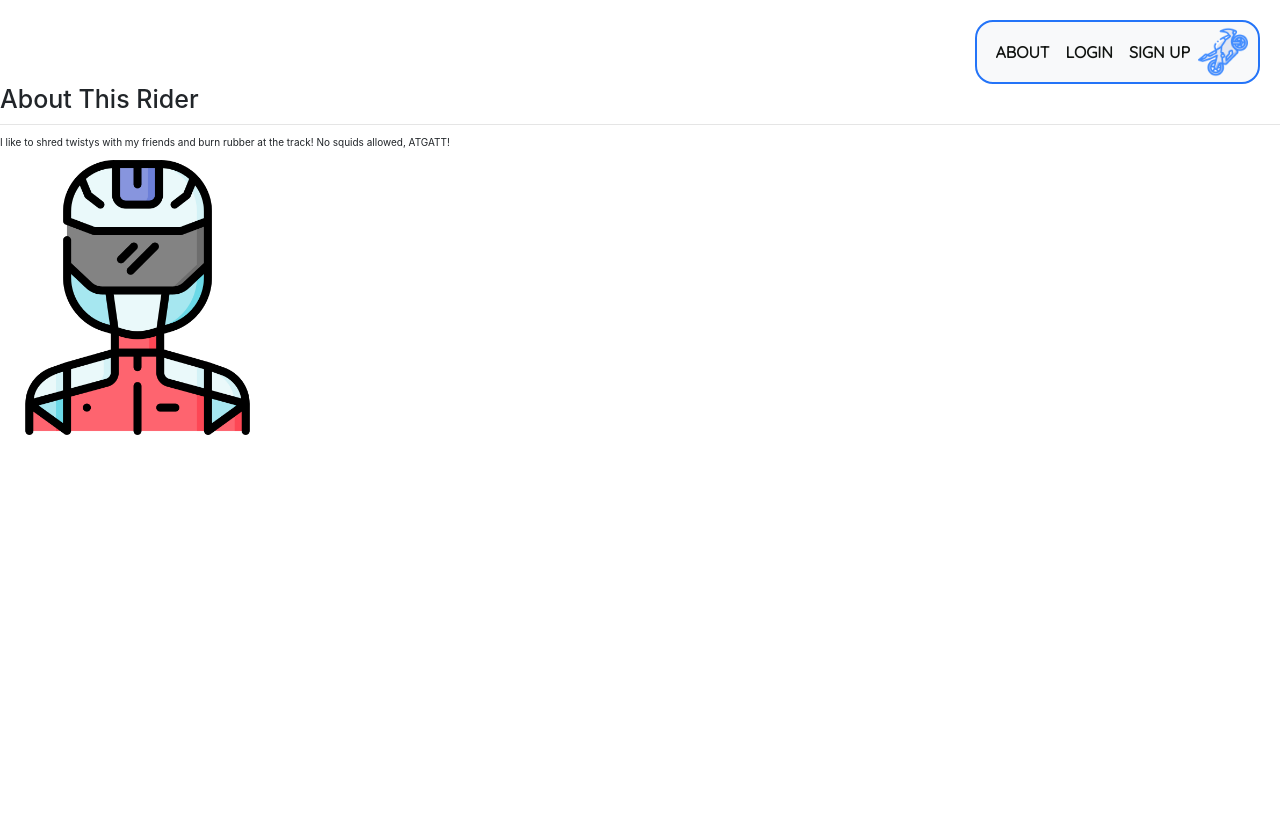
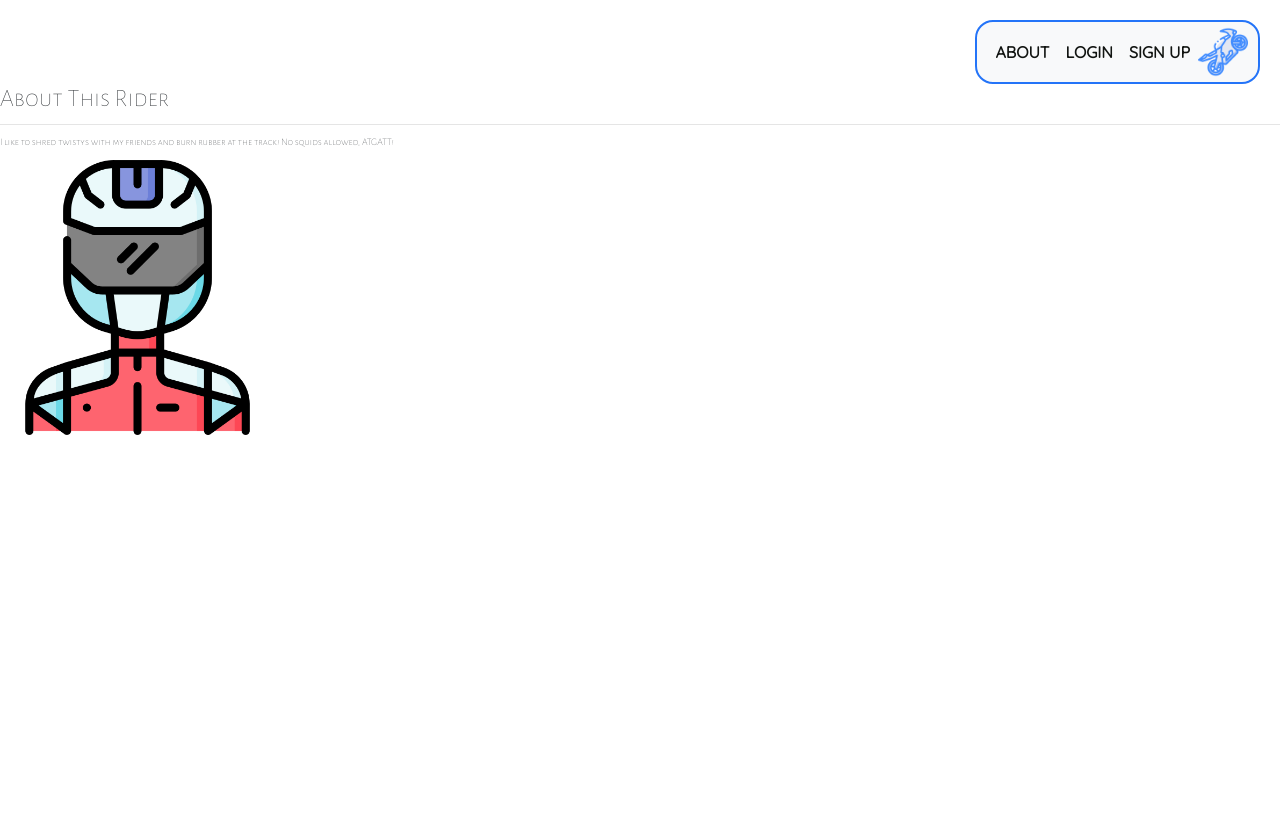
Before and after one commit to sforesi/clutch_up, a Django app: page /about/ in a window 1280 px wide. Run offline with Django 3.2, Linux system fonts and the light colour scheme; some libraries are stand-ins or nearby versions.

Commit message:
add font styling to about.css

```diff
--- a/main_app/static/css/about.css
+++ b/main_app/static/css/about.css
@@ -22,9 +22,7 @@ body {
   display: flex;
   flex-direction: column;
   align-items: center;
-  font-family: -apple-system, BlinkMacSystemFont, 'Segoe UI', 'Roboto', 'Oxygen',
-    'Ubuntu', 'Cantarell', 'Fira Sans', 'Droid Sans', 'Helvetica Neue',
-    sans-serif;
+  font-family: 'Alegreya Sans SC', sans-serif;
   min-height: 100vh;
   --nav-bg: rgba(104, 197, 248, .7);
   --nav-bg-ff: rgba(104, 197, 248, .9);
--- a/main_app/static/css/base.css
+++ b/main_app/static/css/base.css
@@ -22,8 +22,7 @@ body {
   display: flex;
   flex-direction: column;
   align-items: center;
-  font-family: 'Alegreya Sans SC', sans-serif;
-  min-height: 100vh;
+  font-family: 'Alegreya Sans SC', sans-serif;  min-height: 100vh;
   --nav-bg: rgba(104, 197, 248, .7);
   --nav-bg-ff: rgba(104, 197, 248, .9);
   --borders: rgb(36, 116, 248) solid 2px;
```
